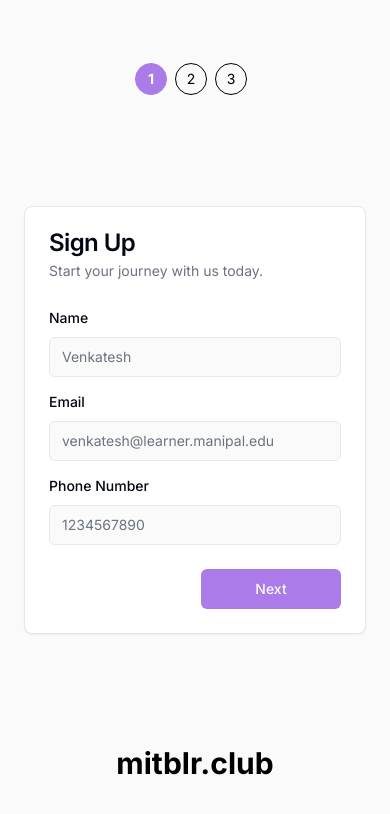
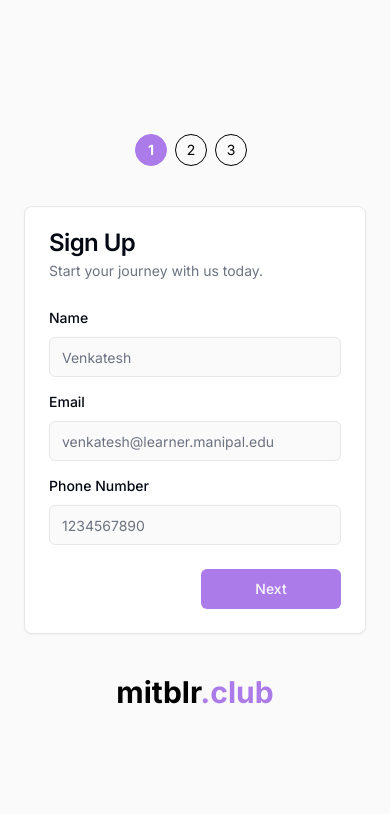
Before and after one commit to mitblr-club/mitblr.club, a Next.js app: page /signup in a window 390 px wide. Shown: the top 814 px of the page. Built offline with nearby package versions, Linux system fonts and the light colour scheme.

Commit message:
fix: align content, change position for mobile

```diff
--- a/app/signup/page.tsx
+++ b/app/signup/page.tsx
@@ -24,9 +24,9 @@ export default function SignUpContainer() {
   const { activeStep, setActiveStep } = useContext(SignUpContext);
 
   return (
-    <div className="flex min-h-screen w-full flex-col justify-around">
+    <div className="flex min-h-screen w-full flex-col justify-center">
       <Header activeStep={activeStep} />
-      <div className="flex items-center justify-center p-6">
+      <div className="flex items-center justify-center p-6 py-10 lg:p-4">
         <Card className="w-[350px]">
           <CardHeader>
             <CardTitle>Sign Up</CardTitle>
--- a/components/signup/footer.tsx
+++ b/components/signup/footer.tsx
@@ -1,7 +1,9 @@
 export function Footer() {
   return (
-    <footer className="flex w-full items-center justify-center px-6 pb-5">
-      <span className="text-3xl font-bold text-black">mitblr.club</span>
+    <footer className="flex w-full items-center justify-center px-4 pb-2">
+      <p className="text-3xl font-bold text-black">
+        mitblr<span className="text-primary">.club</span>
+      </p>
     </footer>
   );
 }
--- a/components/signup/header.tsx
+++ b/components/signup/header.tsx
@@ -4,7 +4,7 @@ import Image from 'next/image';
 
 export function Header({ activeStep }: { activeStep: number }) {
   return (
-    <header className="flex w-full items-center justify-center px-6 pt-5">
+    <header className="flex w-full items-center justify-center px-4 pt-2">
       <ul className="flex items-center justify-center ">
         {[1, 2, 3].map((step, index) => (
           <li
--- a/components/signup/step-2.tsx
+++ b/components/signup/step-2.tsx
@@ -107,7 +107,7 @@ export function Step2() {
                         <SelectValue placeholder="Select expected year of graduation" />
                       </SelectTrigger>
                     </FormControl>
-                    <SelectContent>
+                    <SelectContent side="top">
                       <SelectItem value="2025">2025</SelectItem>
                       <SelectItem value="2026">2026</SelectItem>
                       <SelectItem value="2027">2027</SelectItem>
--- a/components/signup/step-3.tsx
+++ b/components/signup/step-3.tsx
@@ -71,7 +71,7 @@ export function Step3() {
                         <SelectValue placeholder="Select your current course/stream" />
                       </SelectTrigger>
                     </FormControl>
-                    <SelectContent>
+                    <SelectContent side="top">
                       <SelectItem value="CSE(Core)">CSE(Core)</SelectItem>
                       <SelectItem value="CSE(Artificial Intelligence)">
                         CSE(Artificial Intelligence)
@@ -105,7 +105,7 @@ export function Step3() {
                         <SelectValue placeholder="Select your current residence" />
                       </SelectTrigger>
                     </FormControl>
-                    <SelectContent>
+                    <SelectContent side="top">
                       <SelectItem value="On-Campus Hostels">
                         On-Campus Hostels
                       </SelectItem>
@@ -134,7 +134,7 @@ export function Step3() {
                         <SelectValue placeholder="Select your current mess provider" />
                       </SelectTrigger>
                     </FormControl>
-                    <SelectContent>
+                    <SelectContent side="top">
                       <SelectItem value="Fixed - Blue Dove">
                         Fixed - Blue Dove
                       </SelectItem>
```
